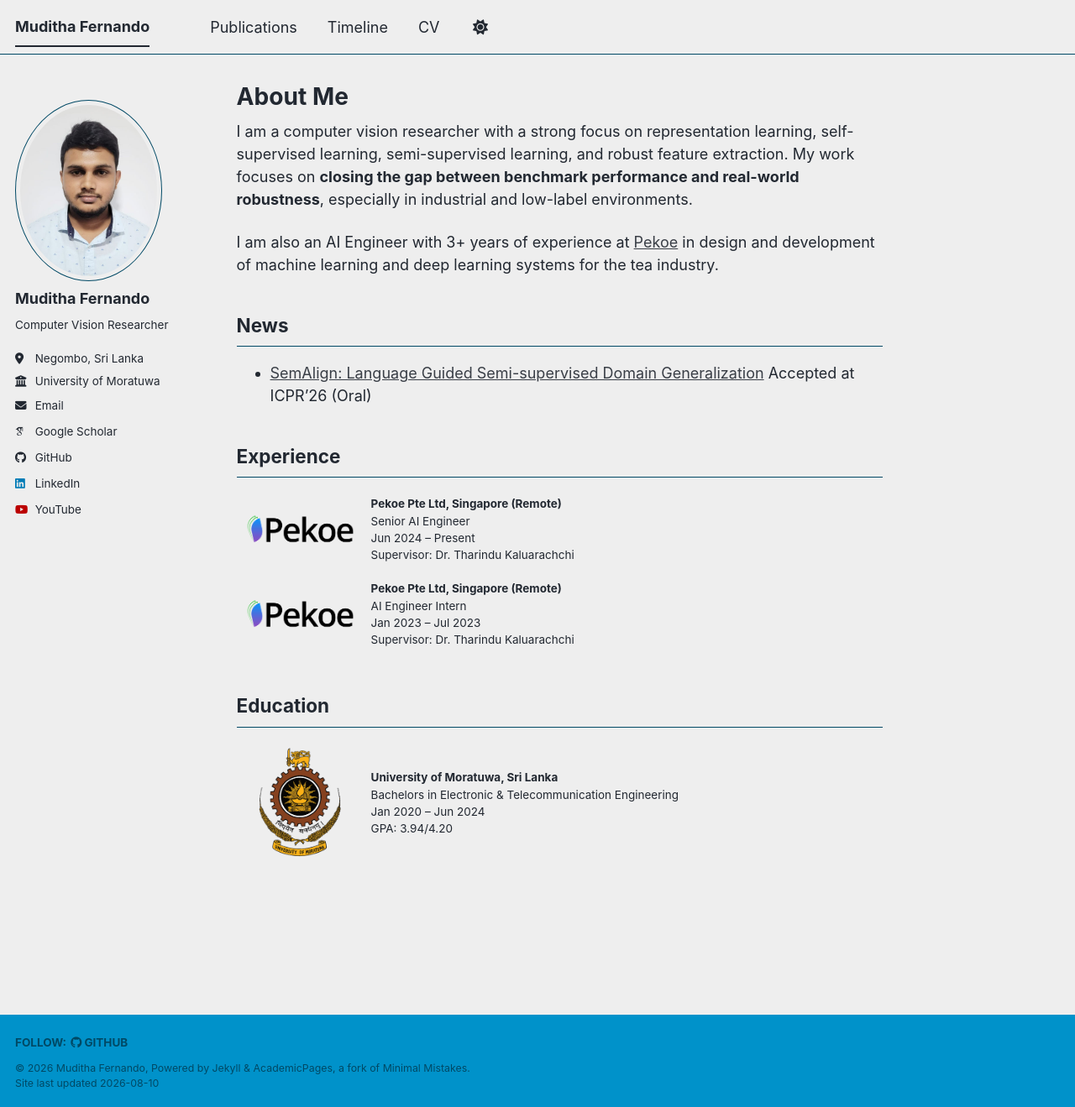
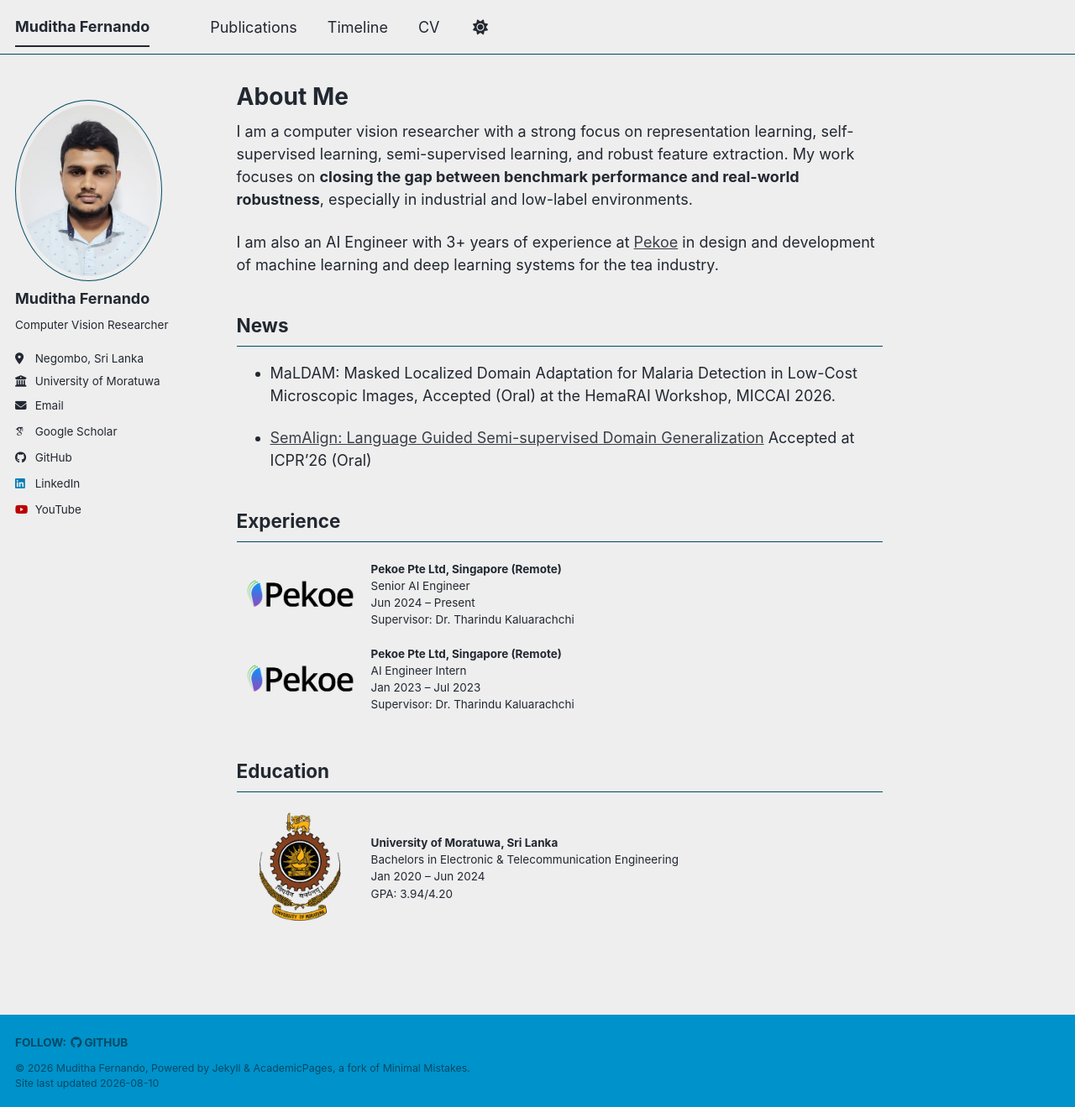
Before and after one commit to muditha11/muditha11.github.io, a Jekyll site: the page built from _pages/about.md, in a window 1280 px wide and 1319 px high. Shown: the whole window at 84% size. Built offline with Jekyll 4.4.1, drawn with Linux system fonts in a browser that asks for light colours; some web fonts are replaced; a script bundle is joined from its source files by our own code; library files that are not in the unit come from our copies.

Commit message:
added miccai-w paper acceptance

```diff
--- a/_pages/about.md
+++ b/_pages/about.md
@@ -12,6 +12,8 @@ I am a computer vision researcher with a strong focus on representation learning
 I am also an AI Engineer with 3+ years of experience at [Pekoe](https://www.teaai.ai/) in design and development of machine learning and deep learning systems for the tea industry.
 
 ## News
+
+- MaLDAM: Masked Localized Domain Adaptation for Malaria Detection in Low-Cost Microscopic Images, Accepted (Oral) at the HemaRAI Workshop, MICCAI 2026.
 
 - [SemAlign: Language Guided Semi-supervised Domain Generalization](https://arxiv.org/abs/2601.11724) Accepted at ICPR'26 (Oral)
 
```
